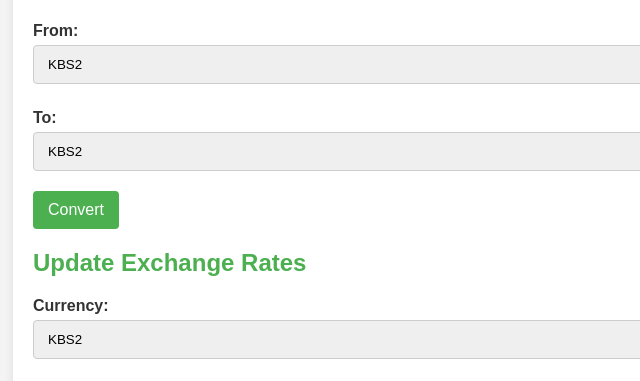
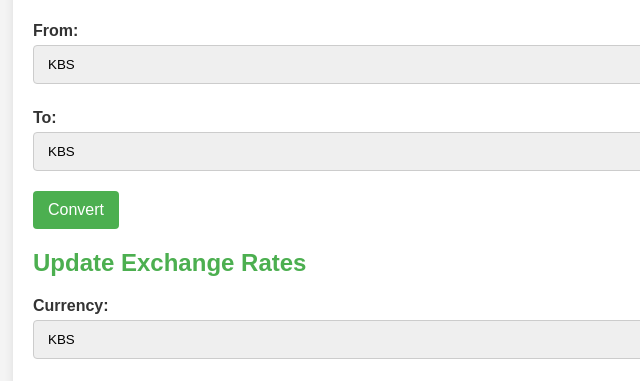
Before and after one commit to samovie1/Sultan, a plain HTML site: page 1.html in a window 1280 px wide. Shown: the part 213-594 px from the top of the page, 207-847 px from the left. Drawn offline with Linux system fonts and the light colour scheme.

Commit message:
Update 1.html

```diff
--- a/1.html
+++ b/1.html
@@ -108,8 +108,8 @@
 
         <script>
             let rates = {
-                KBS2: 31.3278,
-                SAR2: 1,
+                KBS: 31.3278,
+                SAR: 1,
 
             };
 
```
